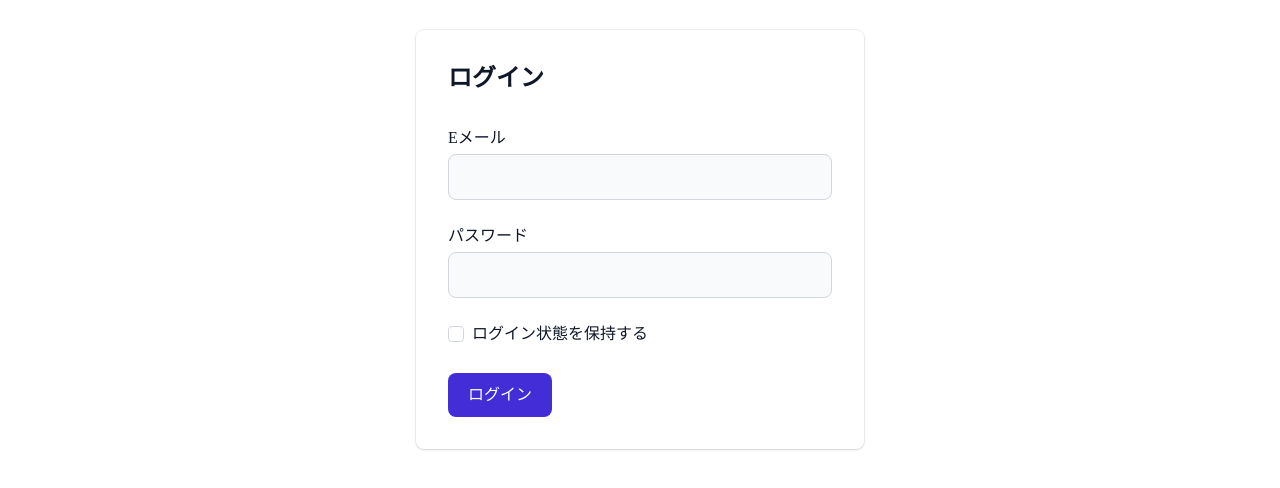
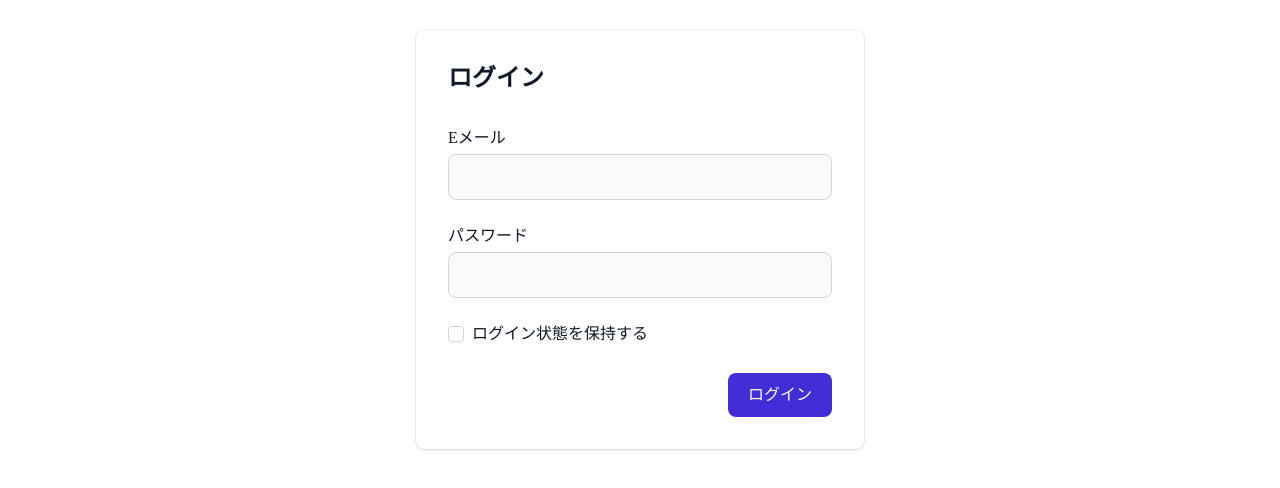
Before and after one commit to ufcal/ufcal, an Astro site: page /login in a window 1280 px wide. Shown: the part 74-562 px from the top of the page. Built offline with nearby package versions, Linux system fonts and the light colour scheme; Astro itself is replaced by a stand-in of ours; no server answers.

Commit message:
ログイン画面更新。

```diff
--- a/src/components/Login.tsx
+++ b/src/components/Login.tsx
@@ -1,4 +1,5 @@
 import Alert from '@/components/Alert'
+import Button from '@/components/base/Button'
 import AuthFetch from '@/fetch/auth.ts'
 import { type FormEventHandler, useState } from 'react'
 
@@ -73,12 +74,9 @@ export default function Login() {
             <span className="ml-2 text-gray-900">ログイン状態を保持する</span>
           </label>
         </div>
-        <button
-          type="submit"
-          className="bg-primary-700 hover:bg-primary-800 focus:ring-primary-300 rounded-lg px-5 py-2.5 text-center font-medium text-white focus:ring-4 focus:outline-none"
-        >
-          ログイン
-        </button>
+        <div className="flex justify-end">
+          <Button variant="primary" type="submit" text="ログイン" />
+        </div>
       </form>
     </div>
   )
```
